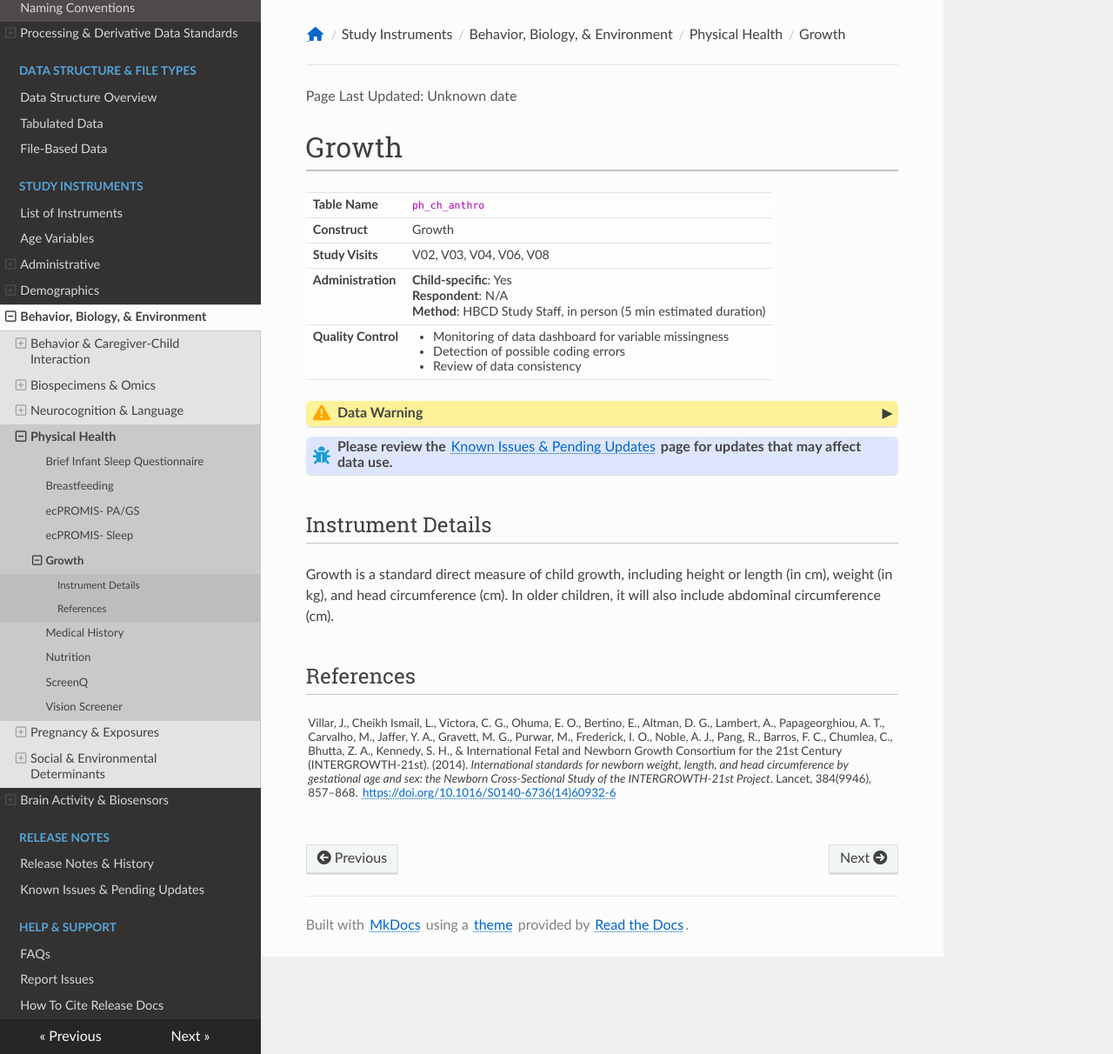
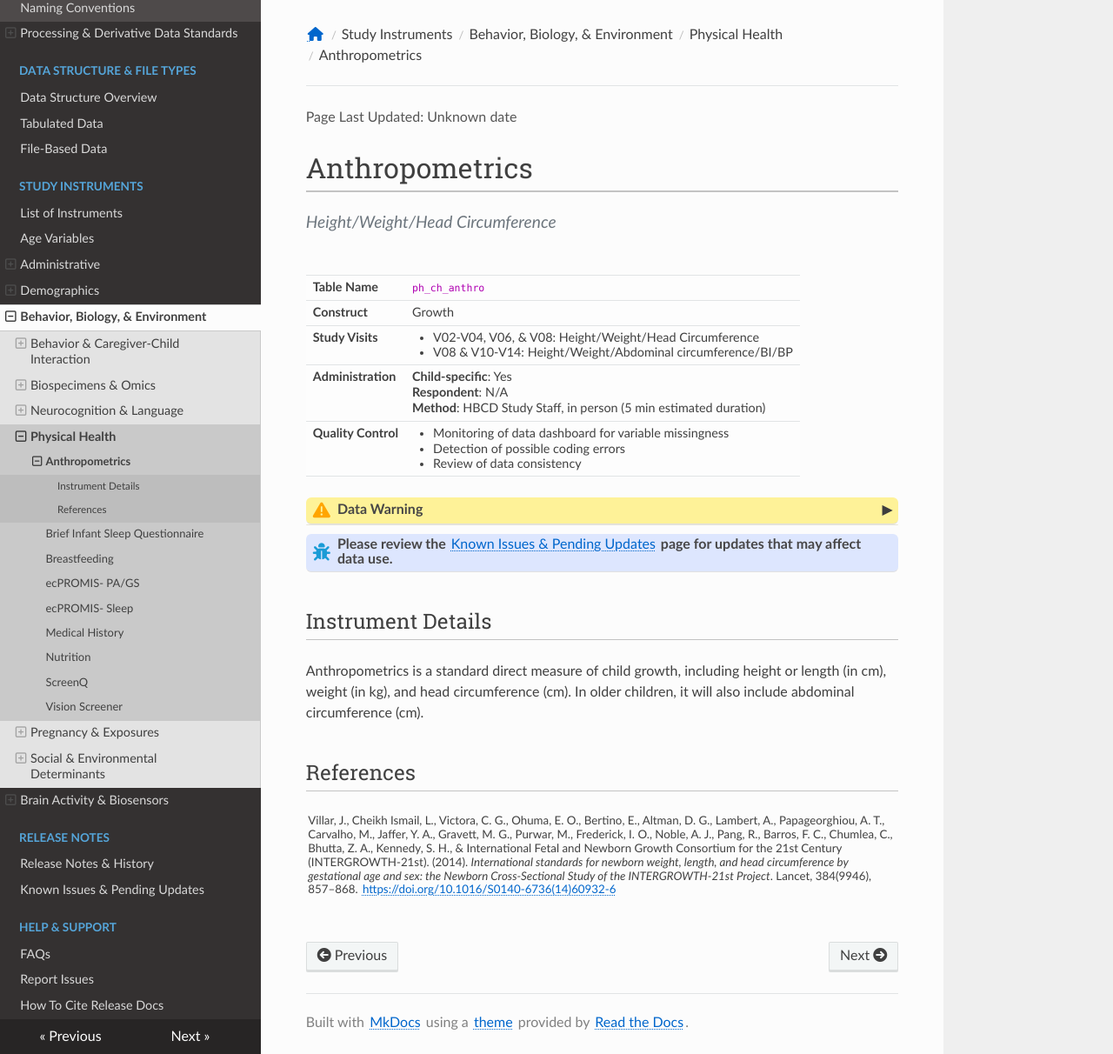
Before and after one commit to nbdc-datahub/hbcd-docs, an MkDocs documentation site: the page built from docs/instruments/physhealth/growth.md, in a window 1280 px wide and 1212 px high. Shown: the whole window at 87% size. Built offline with MkDocs 1.6.1, drawn with Linux system fonts in a browser that asks for light colours; nearby versions of some CDN libraries.

Commit message:
change name Growth to Anthropometrics

```diff
--- a/docs/instruments/physhealth/growth.md
+++ b/docs/instruments/physhealth/growth.md
@@ -1,6 +1,9 @@
-# Growth
+# Anthropometrics
 
+<div class="subtle-note">Height/Weight/Head Circumference</div>
 <!-- LUCI INTERNAL PATCH NOTE: update this page from 2.1 branch -->
+
+<br>
 
 <table class="table-no-vertical-lines" style="font-size: 1em;">
 <tbody>
@@ -17,7 +20,12 @@
 
 <tr>
   <td><b>Study Visits</b></td>
-  <td>V02, V03, V04, V06, V08</td>
+  <td>
+    <ul>
+      <li>V02-V04, V06, & V08: Height/Weight/Head Circumference</li>
+      <li>V08 & V10-V14: Height/Weight/Abdominal circumference/BI/BP</li>
+      </ul>
+    </td>
 </tr>
 
 <tr>
@@ -91,7 +99,7 @@ Sex-specific birthweight for gestational age centiles and z-scores will be calcu
 
 ## Instrument Details
 
-Growth is a standard direct measure of child growth, including height or length (in cm), weight (in kg), and head circumference (cm). In older children, it will also include abdominal circumference (cm).
+Anthropometrics is a standard direct measure of child growth, including height or length (in cm), weight (in kg), and head circumference (cm). In older children, it will also include abdominal circumference (cm).
 
 ## References
 
--- a/mkdocs.yml
+++ b/mkdocs.yml
@@ -93,11 +93,11 @@ nav:
             - SPM-2: instruments/neurocog/spm2.md
             - Vineland: instruments/neurocog/vineland.md
         - Physical Health:
+            - Anthropometrics: instruments/physhealth/growth.md
             - Brief Infant Sleep Questionnaire: instruments/physhealth/bisq-sf.md
             - Breastfeeding: instruments/physhealth/bf.md
             - ecPROMIS- PA/GS: instruments/physhealth/ecpromis-pags.md
             - ecPROMIS- Sleep: instruments/physhealth/ecpromis-sleep.md
-            - Growth: instruments/physhealth/growth.md
             - Medical History: instruments/physhealth/medical-history.md
             - Nutrition: instruments/physhealth/nutrition.md
             - ScreenQ: instruments/physhealth/screenq.md
```
Also changed, not shown: docs/changelog/issues-updates.md (+5 -5 lines), docs/instruments/index.md (+6 -6 lines).
